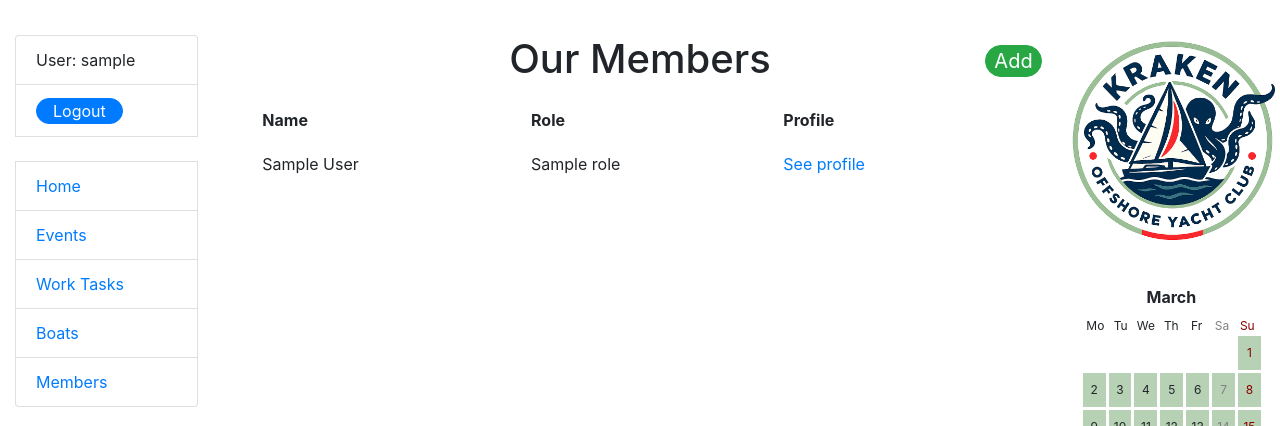
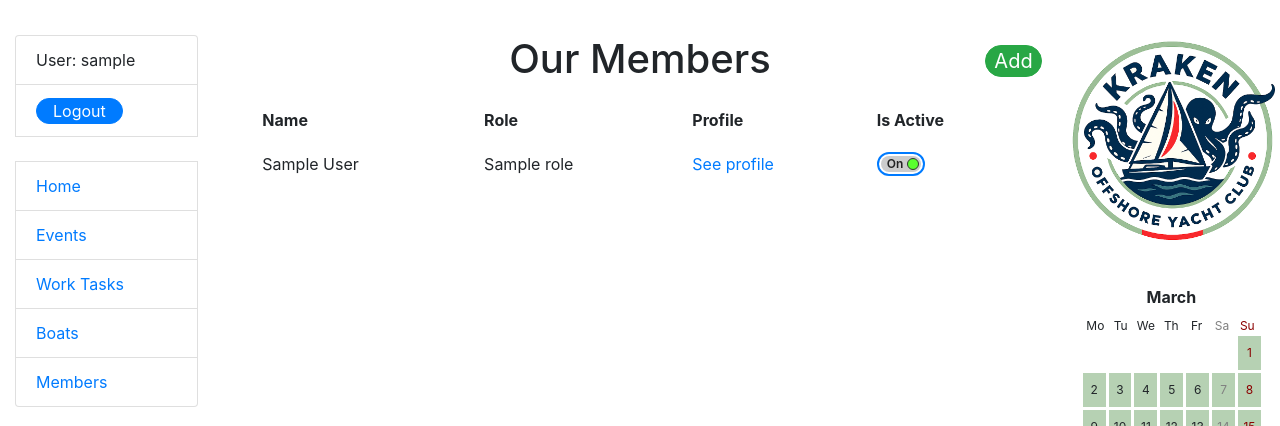
Before and after one commit to wojthecode/yacht-club, a Django app: page /members/ in a window 1280 px wide. Shown: the top 426 px of the page. Run offline with Django 5.2, Linux system fonts and the light colour scheme; a user stored in the database is signed in; tables that the repository leaves empty hold one stand-in row (values such as "Sample post").

Commit message:
Add toggle active member permission, add is active column with swiches in member list for authorized users, refactor class names in member detail template

```diff
--- a/club/urls.py
+++ b/club/urls.py
@@ -22,6 +22,7 @@ from club.views import (
     MemberListView,
     MemberDetailView,
     MemberCreateView,
+    toggle_active_member,
 )
 
 
@@ -103,6 +104,11 @@ urlpatterns = [
         name="member-detail"
     ),
     path("members/create/", MemberCreateView.as_view(), name="member-create"),
+    path(
+        "members/<int:pk>/toggle_active_member",
+        toggle_active_member,
+        name="toggle-active-member"
+    ),
 ]
 
 app_name = "club"
--- a/club/views.py
+++ b/club/views.py
@@ -5,6 +5,7 @@ from django.contrib.auth.mixins import (
     LoginRequiredMixin,
     PermissionRequiredMixin,
 )
+from django.contrib.auth.models import Permission
 from django.db.models.query import QuerySet
 from django.http import HttpRequest, HttpResponse, HttpResponseRedirect
 from django.shortcuts import redirect, render
@@ -237,8 +238,16 @@ class MemberListView(ActiveRequiredMixin, generic.ListView):
     model = get_user_model()
     paginate_by = 10
 
+    def get_queryset(self):
+        queryset = super().get_queryset()
 
-class MemberDetailView(LoginRequiredMixin, generic.DetailView):
+        for member in queryset:
+            member.is_active_member = member.has_perm("club.active_member")
+
+        return queryset
+
+
+class MemberDetailView(ActiveRequiredMixin, generic.DetailView):
     model = get_user_model()
 
     def get_context_data(self, **kwargs):
@@ -262,3 +271,21 @@ class MemberCreateView(
     ):
     model = get_user_model()
     form_class = MemberCreationForm
+
+
+@login_required
+def toggle_active_member(request, pk):
+
+    if request.user.role.management_rights:
+
+        member = get_user_model().objects.get(pk=pk)
+        permission = Permission.objects.get(codename="active_member")
+
+        if member.has_perm("club.active_member"):
+            member.user_permissions.remove(permission)
+            member.save()
+        else:
+            member.user_permissions.add(permission)
+            member.save()
+
+    return HttpResponseRedirect(reverse_lazy("club:member-list"))
--- a/static/css/styles.css
+++ b/static/css/styles.css
@@ -192,41 +192,96 @@ body {
   padding: 10px;
 }
 
-.member_detail {
+.members_detail {
   display: flex;
   flex-direction: row;
   width: 100%;
 }
-.member_detail__column {
+.members_detail__column {
   padding-inline: 5%;
   width: 50%;
 }
-.member_detail__column:last-child {
+.members_detail__column:last-child {
   display: flex;
   justify-content: right;
 }
 
-.member_detail__table {
+.members_detail__table {
   width: 100%;
 }
-.member_detail__table-cell {
+.members_detail__table-cell {
   width: 50%;
   padding-block: 5px;
   vertical-align: top;
 }
 
-.member_detail__avatar {
+.members_detail__avatar {
   width: 200px;
   aspect-ratio: 1 / 1;
   object-fit: cover;
   border: 5px solid #113D56;
   border-radius: 100px;
 }
-.member_detail__placeholder {
+.members_detail__placeholder {
   width: 200px;
   aspect-ratio: 1 / 1;
   object-fit: fill;
   border-radius: 100px;
+}
+
+.members_toggle_active_base {
+  display: flex;
+  width: 48px;
+  height: 24px;
+  background-color: #fff;
+  border: 2px solid #007BFF;
+  border-radius: 12px;
+}
+.members_toggle_active_track {
+  width: 40px;
+  height: 16px;
+  background-color: #ccc;
+  border-radius: 8px;
+  position: relative;
+  top: 2px;
+  left: 2px;
+}
+.members_toggle_active_switch {
+  width: 12px;
+  height: 12px;
+  border: 1px solid #333;
+  border-radius: 6px;
+  position: relative;
+}
+.members_toggle_active_switch-on {
+  background-color: #59ff2f;
+  top: 2px;
+  left: 26px;
+}
+.members_toggle_active_switch-on::before {
+  display: block;
+  content: "On";
+  font-weight: 600;
+  font-size: 12px;
+  color: #222;
+  position: absolute;
+  top: -4px;
+  left: -21px;
+}
+.members_toggle_active_switch-off {
+  background-color: #d43030;
+  top: 2px;
+  left: 2px;
+}
+.members_toggle_active_switch-off::before {
+  display: block;
+  content: "Off";
+  font-weight: 600;
+  font-size: 12px;
+  color: #444;
+  position: absolute;
+  top: -4px;
+  left: 14px;
 }
 
 /* #endregion */
--- a/templates/club/member_list.html
+++ b/templates/club/member_list.html
@@ -6,7 +6,7 @@
 
   {% if user.role.management_rights %}
 
-    <a href="{% url 'club:boat-create' %}" class="add_button btn btn-success rounded-pill px-2 py-0">Add</a>
+    <a href="{% url 'club:member-create' %}" class="add_button btn btn-success rounded-pill px-2 py-0">Add</a>
 
   {% endif %}
 
@@ -15,6 +15,11 @@
       <th class="members_table__cell">Name</th>
       <th class="members_table__cell">Role</th>
       <th class="members_table__cell">Profile</th>
+
+      {% if user.role.management_rights %}
+        <th class="members_table_cell">Is Active</th>
+      {% endif %}
+
     </tr>
 
     {% for member in member_list %}
@@ -24,11 +29,39 @@
           <td class="members_table__cell">{{ member}}</td>
           <td class="members_table__cell">{{ member.role }}</td>
           <td class="members_table__cell"><a href="{{ member.get_absolute_url }}">See profile</a></td>
+
+          {% if user.role.management_rights %}
+            <td class="members_table_cell">
+
+              {% if member.is_active_member %}
+
+                <a href="{% url 'club:toggle-active-member' pk=member.id %}">
+                  <div class="members_toggle_active_base">
+                    <div class="members_toggle_active_track">
+                      <div class="members_toggle_active_switch members_toggle_active_switch-on">
+                      </div>
+                    </div>
+                  </div>
+                </a>
+
+              {% else %}
+
+                <a href="{% url 'club:toggle-active-member' pk=member.id %}">
+                  <div class="members_toggle_active_base">
+                    <div class="members_toggle_active_track">
+                      <div class="members_toggle_active_switch members_toggle_active_switch-off">
+                      </div>
+                    </div>
+                  </div>
+                </a>
+
+              {% endif %}
+
+            </td>
+          {% endif %}
         </tr>
-
       {% endif %}
     {% endfor %}
-
   </table>
 
 {% endblock %}
```
Also changed, not shown: templates/club/member_detail.html (+27 -16 lines).
